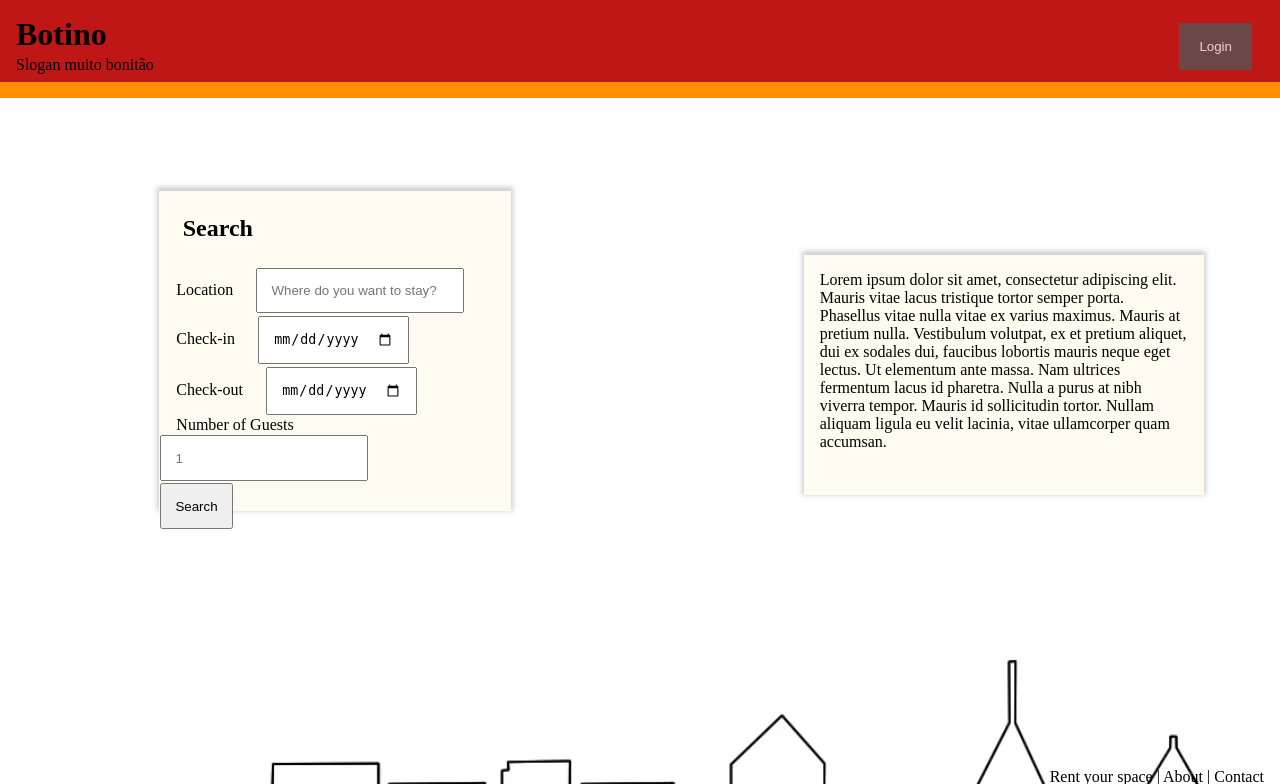
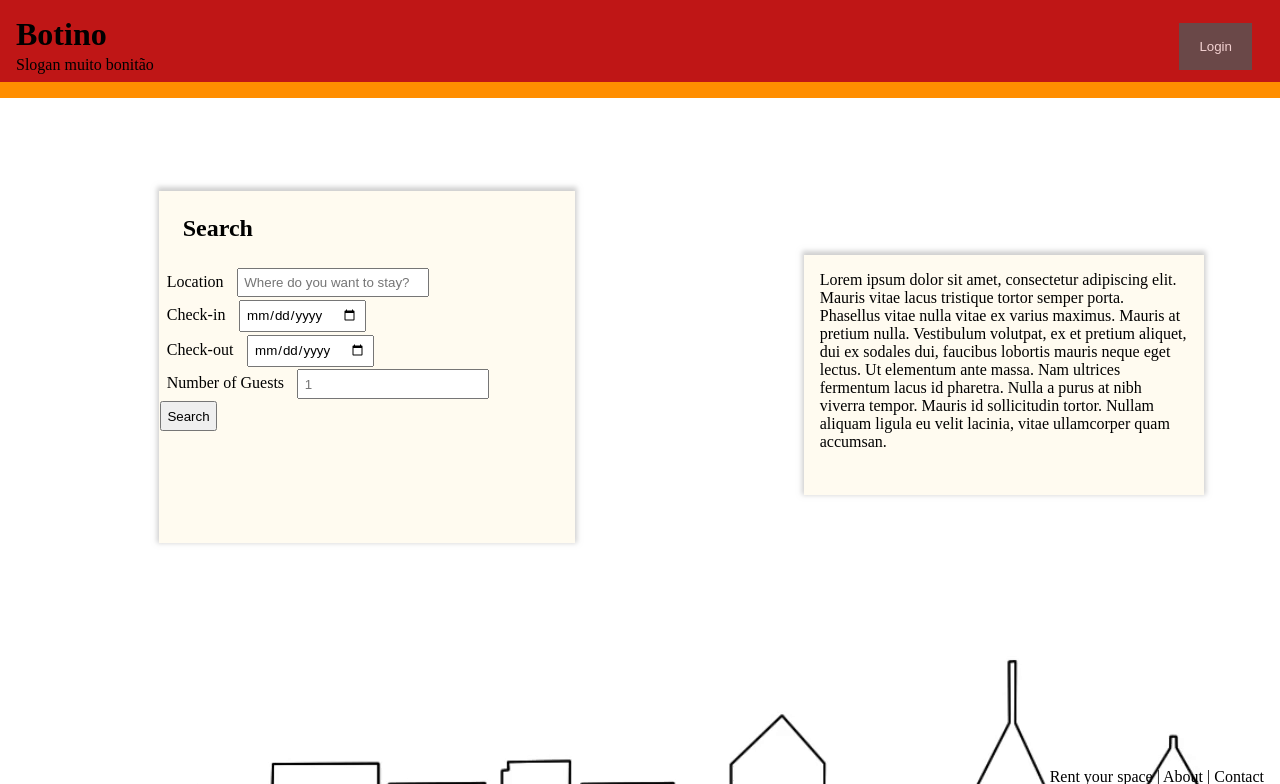
Before and after one commit to daviddinis/LTW-FEUP-PROJ, a PHP site: page /pages/auth.php in a window 1280 px wide. Shown: the top 784 px of the page. Run offline with PHP 8.4, Linux system fonts and the light colour scheme.

Commit message:
Fixed searchbox size

```diff
--- a/css/style.css
+++ b/css/style.css
@@ -55,8 +55,8 @@ h1 {
   grid-area: 2 / 1 / span 1 / span 1;
   margin-top: 15%;
   margin-left: 25%;
-  width: 22em;
-  height: 20em;
+  width: 26em;
+  height: 22em;
   background-color: #fffbf0;
   -webkit-box-shadow: 0px -2px 5px 2px rgba(161, 161, 161, 0.51);
   -moz-box-shadow: 0px -2px 5px 2px rgba(161, 161, 161, 0.51);
@@ -67,9 +67,16 @@ h1 {
   margin: 1em;
 }
 
-.searchbox>form * {
+input {
+
+  font: 400 13.3333px Arial;
+
+}
+
+
+.searchbox form * {
   margin: 0.1em;
-  padding: 1em;
+  padding: .4em;
 }
 
 /* BODY */
```
